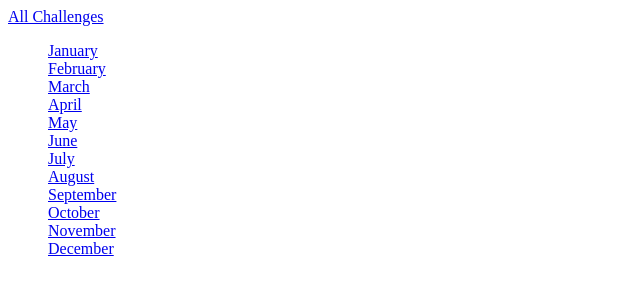
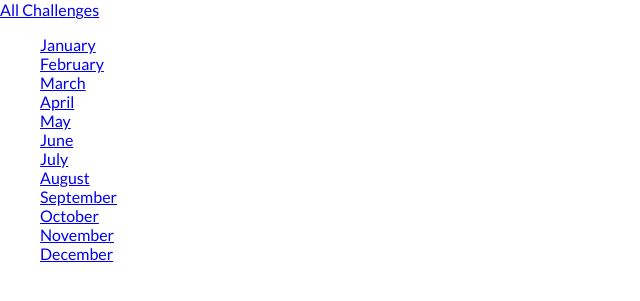
Before and after one commit to chinatownhorseracing/Challenges-app-Django, a Django app: page /challenges/ in a window 1280 px wide. Shown: the top 301 px of the page, without its empty margins (0-640 px from the left). Run offline with Django 5.2, Linux system fonts and the light colour scheme.

Commit message:
Static URL error now need to fix

```diff
--- a/monthly_challenges/settings.py
+++ b/monthly_challenges/settings.py
@@ -118,7 +118,11 @@ USE_TZ = True
 # Static files (CSS, JavaScript, Images)
 # https://docs.djangoproject.com/en/6.1/howto/static-files/
 
-STATIC_URL = "static/"
+STATIC_URL = '/static/'
+
+STATICFILES_DIRS = [
+    BASE_DIR / "static"
+]
 
 
 # Email
--- a/static/styles.css
+++ b/static/styles.css
@@ -1 +1,9 @@
 @import url('https://fonts.googleapis.com/css2?family=Lato:wght@400;700&display=swap');
+
+html {
+    font-family: "Lato", sans-serif;
+}
+
+body {
+    margin: 0;
+}
--- a/templates/base.html
+++ b/templates/base.html
@@ -1,12 +1,13 @@
+{% load static %}
+
 <!DOCTYPE html>
 <html lang="en">
 <head>
     <meta charset="UTF-8">
     <meta name="viewport" content="width=device-width, initial-scale=1.0">
     <title>{% block page_title %}My Challenges{% endblock %}</title>
-    {% block css_files %}
-
-    {% endblock %}
+    <link rel="stylesheet" href="{% static "styles.css" %}">
+    {% block css_files %}{% endblock %}
 </head>
 <body>
     {% block content %}{% endblock %}
```
